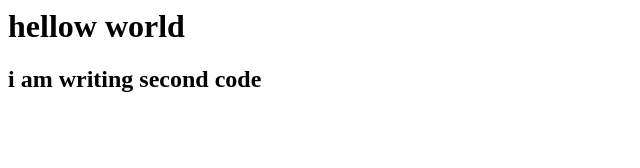
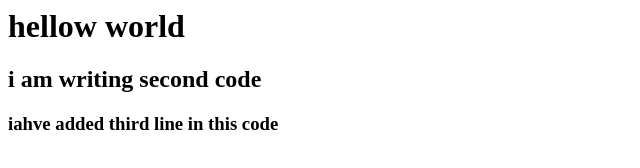
Before and after one commit to Sunilk1985/tech, a plain HTML site: page index.html in a window 1280 px wide. Shown: the whole page, without its empty margins (0-640 px from the left). Drawn offline with Linux system fonts and the light colour scheme.

Commit message:
Update index.html

```diff
--- a/index.html
+++ b/index.html
@@ -1,2 +1,3 @@
 <h1> hellow world</h1>
 <h2>  i am writing second code  </h2>
+<h3> iahve added third line in this code </h3>
```
